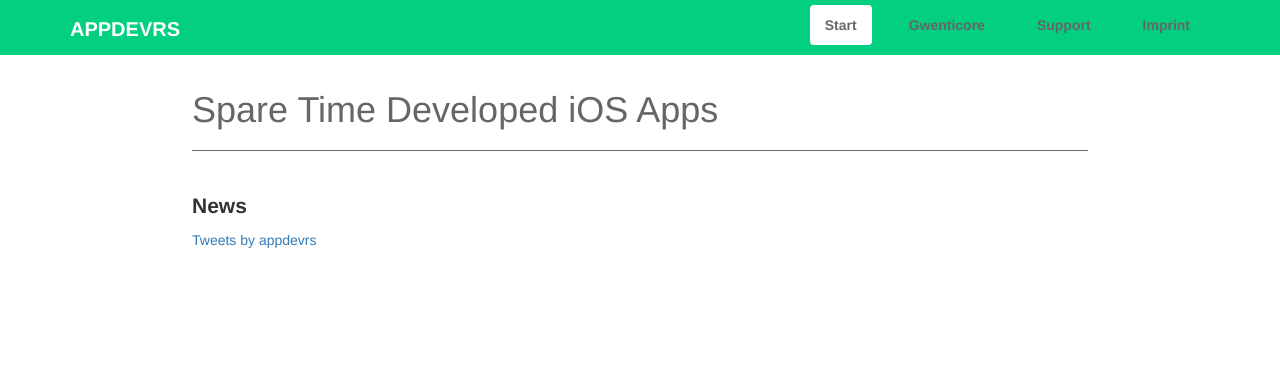
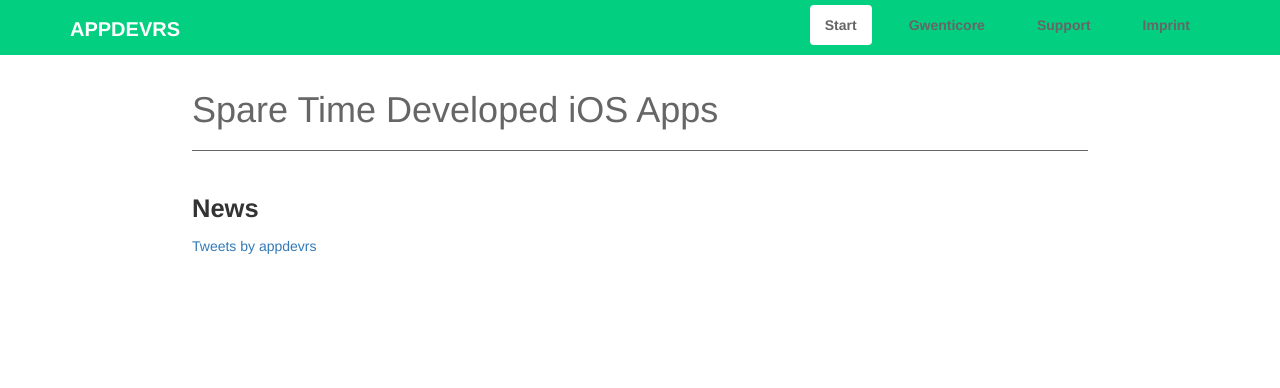
Before and after one commit to appdevrs/appdevrs.github.io, a Jekyll site: the page built from index.html, in a window 1280 px wide. Shown: the top 388 px of the page. Built offline with Jekyll 4.4.1, drawn with Linux system fonts in a browser that asks for light colours; comment, search, counter and statistics services are not loaded.

Commit message:
Update index.html

```diff
--- a/index.html
+++ b/index.html
@@ -4,7 +4,7 @@ title: AppDevRS
 location: /
 headline: Spare Time Developed iOS Apps
 ---
-<div clas="descr">
+<div class="descr">
 <p><strong>News</strong></p>
 </div>
 <div id="twitter-box">
```
